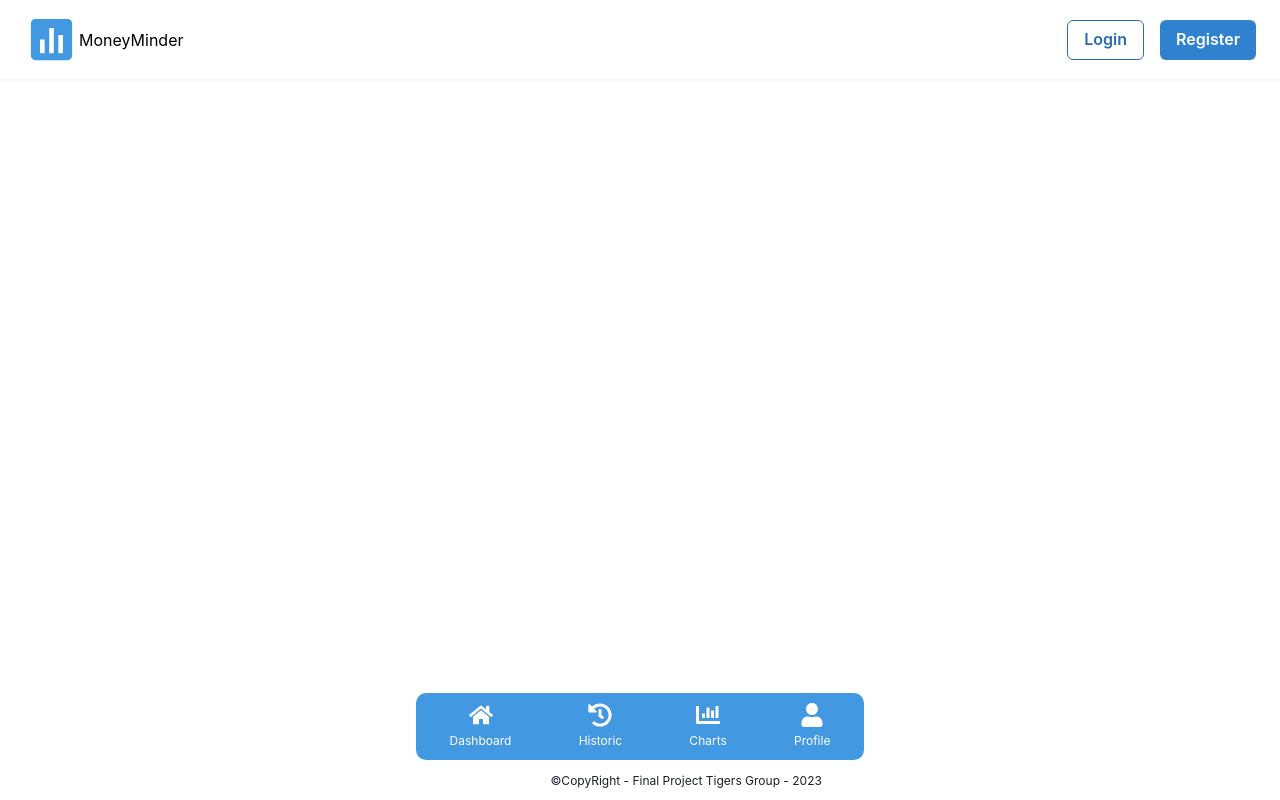
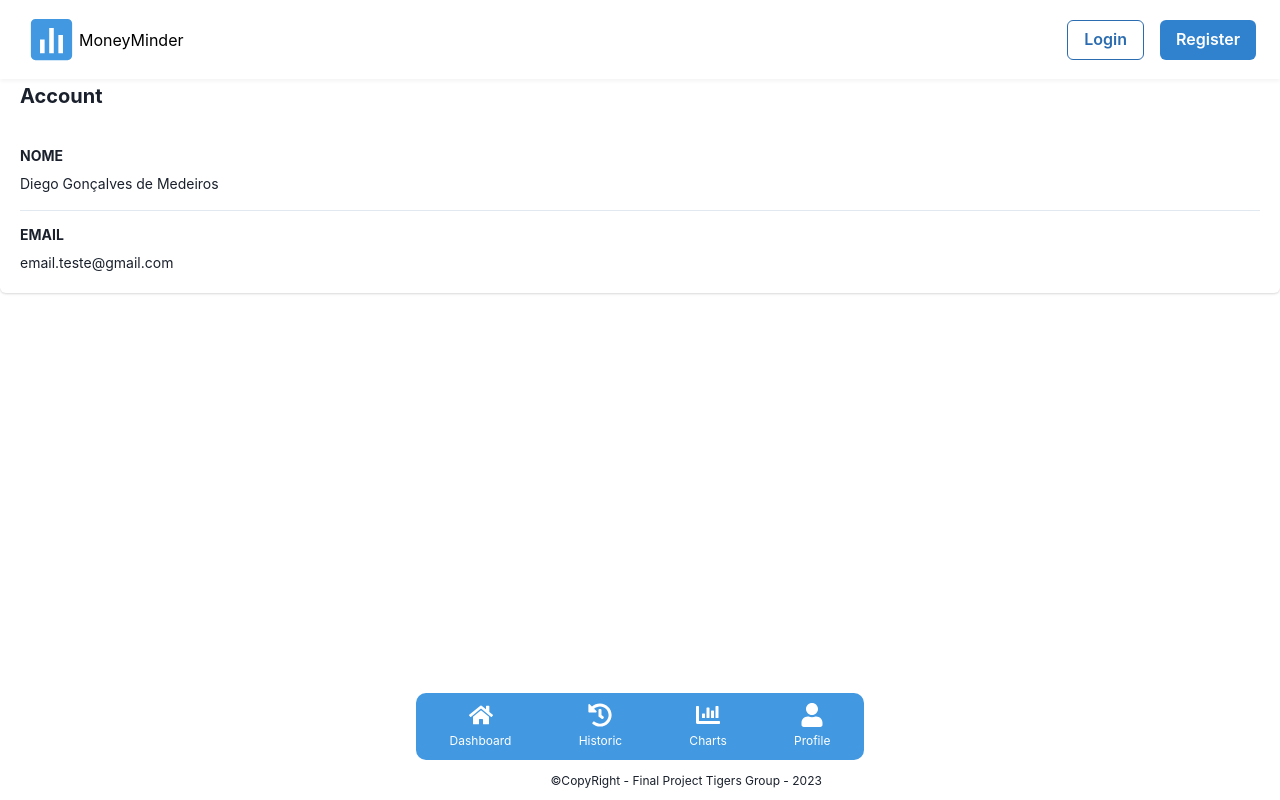
Before and after one commit to codeyourway-bootcamp/tigers-final-project, a React (Vite) app: page /profile in a window 1280 px wide. Built offline with nearby package versions, Linux system fonts and the light colour scheme.

Commit message:
atualizando pagina profile

```diff
--- a/package.json
+++ b/package.json
@@ -14,7 +14,7 @@
     "@emotion/react": "^11.11.1",
     "@emotion/styled": "^11.11.0",
     "chart.js": "^4.4.0",
-    "faker": "^6.6.6",
+    "faker": "^5.5.3",
     "framer-motion": "^10.16.4",
     "react": "^18.2.0",
     "react-chartjs-2": "^5.2.0",
--- /dev/null
+++ b/src/Components/CardProfile/index.jsx
@@ -0,0 +1,41 @@
+import React from 'react';
+//import './style.css';
+import { Card, CardHeader, CardBody, CardFooter, Divider, flexbox, Heading, Stack, StackDivider, Box, Text } from '@chakra-ui/react'
+
+// import { Container } from './styles';
+
+ function CardProfile() {
+  return (
+    <Card>
+  <CardHeader>
+    <Heading size='md'>Account</Heading>
+  </CardHeader>
+
+  <CardBody>
+    <Stack divider={<StackDivider />} spacing='4'>
+      <Box>
+        <Heading size='xs' textTransform='uppercase'>
+          Nome
+        </Heading>
+        <Text pt='2' fontSize='sm'>
+          Diego Gonçalves de Medeiros
+        </Text>
+      </Box>
+      <Box>
+        <Heading size='xs' textTransform='uppercase'>
+          Email
+        </Heading>
+        <Text pt='2' fontSize='sm'>
+          email.teste@gmail.com
+        </Text>
+      </Box>
+
+    </Stack>
+  </CardBody>
+</Card>
+
+
+  );
+}
+
+export default CardProfile;
--- /dev/null
+++ b/src/Components/CardProfile/style.css
@@ -0,0 +1,12 @@
+/*<Stack spacing='4'>
+  {['elevated', 'outline', 'filled', 'unstyled'].map((variant) => (
+    <Card key={variant} variant={variant}>
+      <CardHeader>
+        <Heading size='md'> {variant}</Heading>
+      </CardHeader>
+      <CardBody>
+        <Text>variant = {variant}</Text>
+      </CardBody>
+    </Card>
+  ))}
+</Stack>
--- a/src/Pages/Profile/index.jsx
+++ b/src/Pages/Profile/index.jsx
@@ -1,15 +1,29 @@
 import BottomNavigate from "../../Components/BottomNavigate";
+import CardProfile from "../../Components/CardProfile";
 import Navbar from "../../Components/Navbar";
 import PageContainer from "../../Components/PageContainer";
+import { Card, CardHeader, CardBody, CardFooter } from '@chakra-ui/react';
+
 function Profile() {
   return (
+
     <div>
+
       <Navbar insTransparent={false} isLandingPage={false} />
       <PageContainer>
         <h1>Profile</h1>
         <BottomNavigate />
       </PageContainer>
+
+      <>
+    <CardProfile/>
+      </>
+
+
     </div>
+
+
+
   );
 }
 
```
Also changed, not shown: 1 other file (tests, documents, lock files or other folders).
